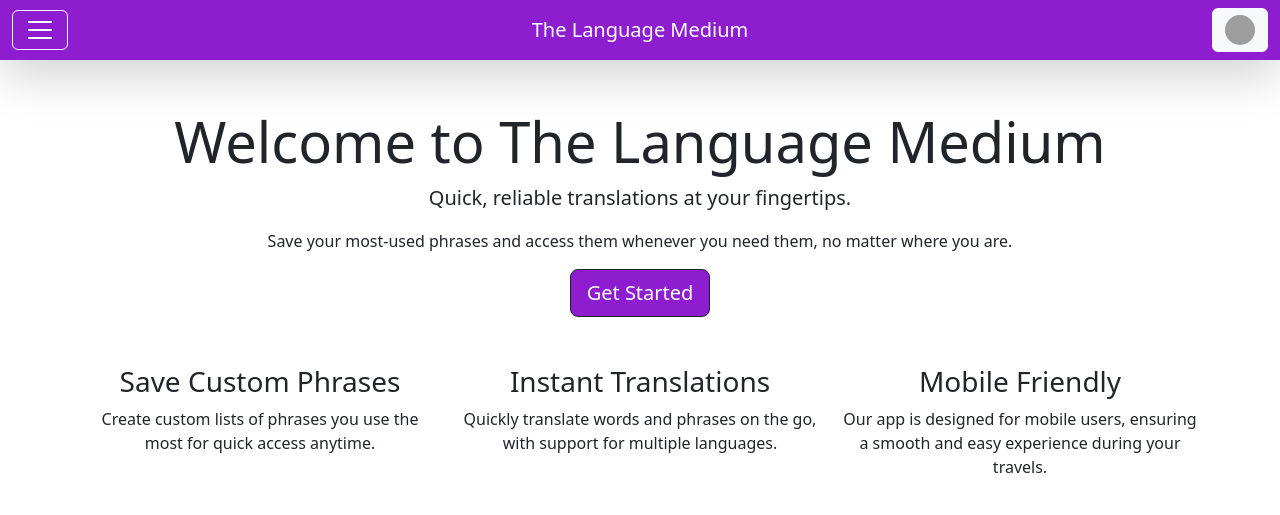
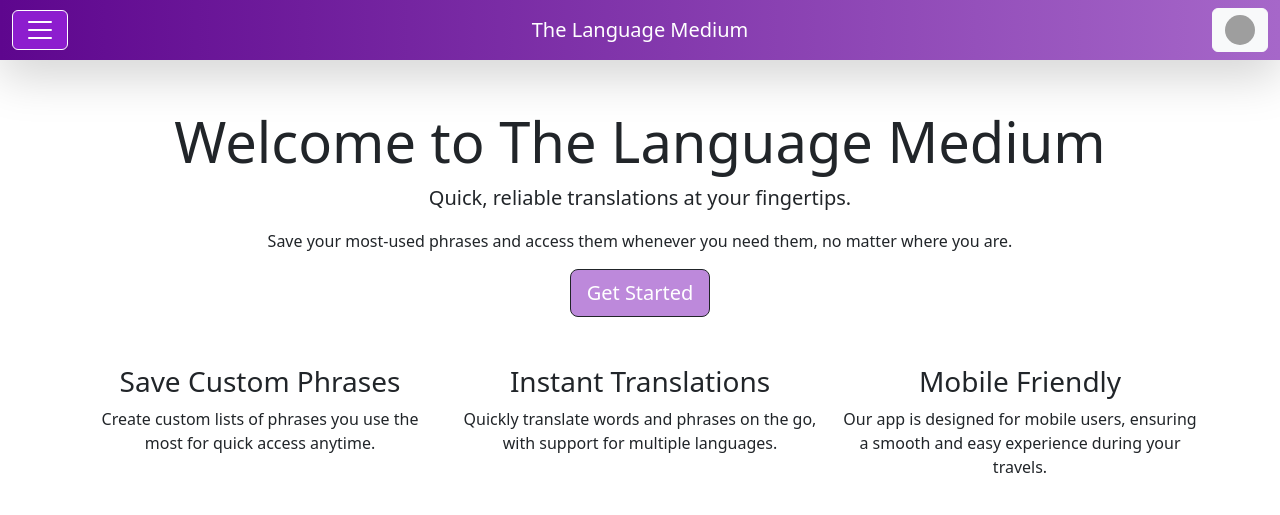
Before and after one commit to UCCS-CS4300-5300/Group4-fall2024, a Django app: page / in a window 1280 px wide. Shown: the top 515 px of the page. Run offline with Django 4.2, Linux system fonts and the light colour scheme; grey boxes are pictures that could not be loaded.

Commit message:
Gave the navbar a gradient, and buttons now glow a slightly different purple when hovered instead of black

```diff
--- a/tlm/tlm_app/static/styles/styles.css
+++ b/tlm/tlm_app/static/styles/styles.css
@@ -4,7 +4,7 @@
 }
 
 .navbar-custom {
-    background-color: #8d1dce;
+    background: linear-gradient(to right, #5e068e, #a667c9); /* Gradient from left to right */
 }
 
 .navbar-toggler-icon {
@@ -17,8 +17,14 @@
 }
 
 .btn-color {
-    background-color: #8d1dce;
+    background-color: #bd89db;
+
     transition: all 0.3s ease;
+}
+
+/* Hover Color For All Buttons Button*/
+.btn:hover{
+    background-color: #8c3194c1;
 }
 
 .btn-border-color {
```
